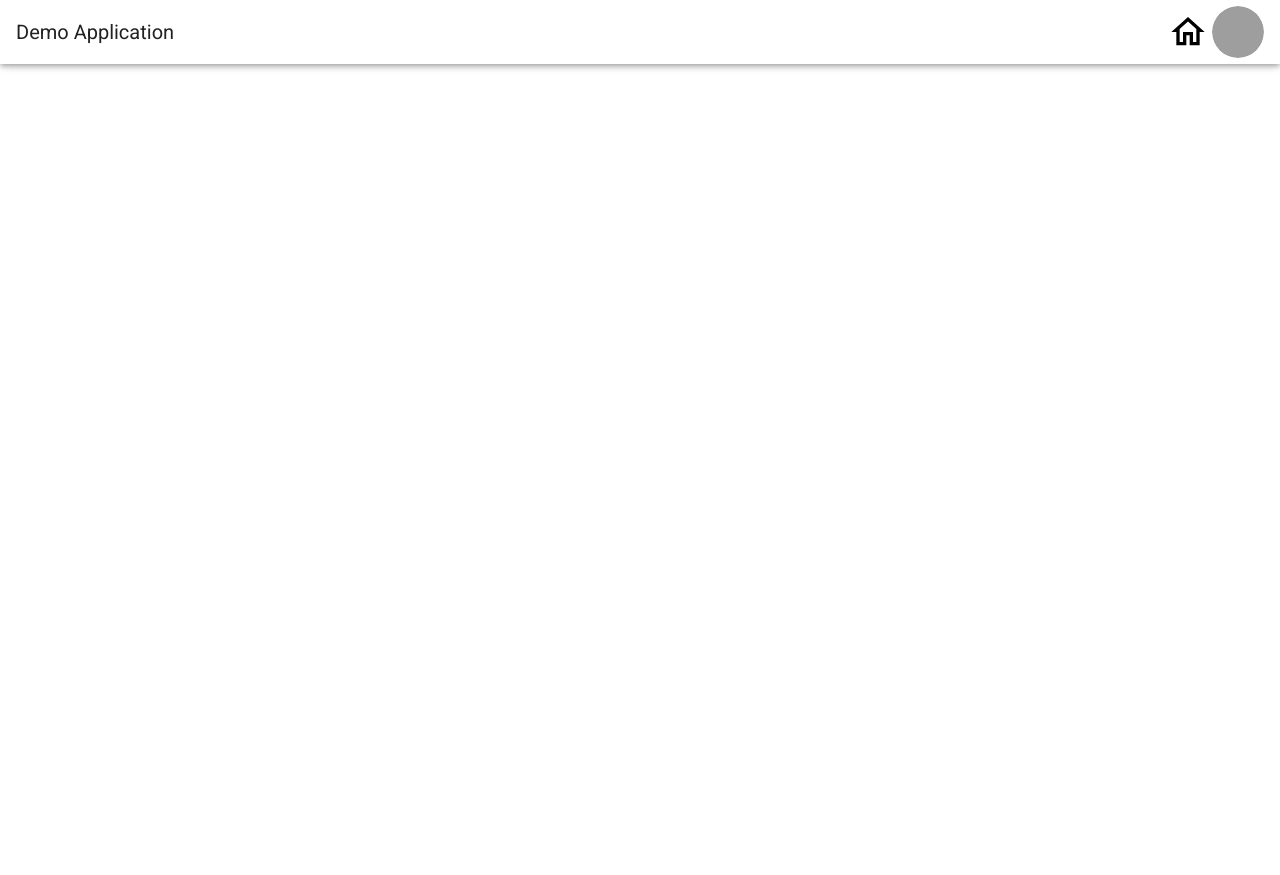
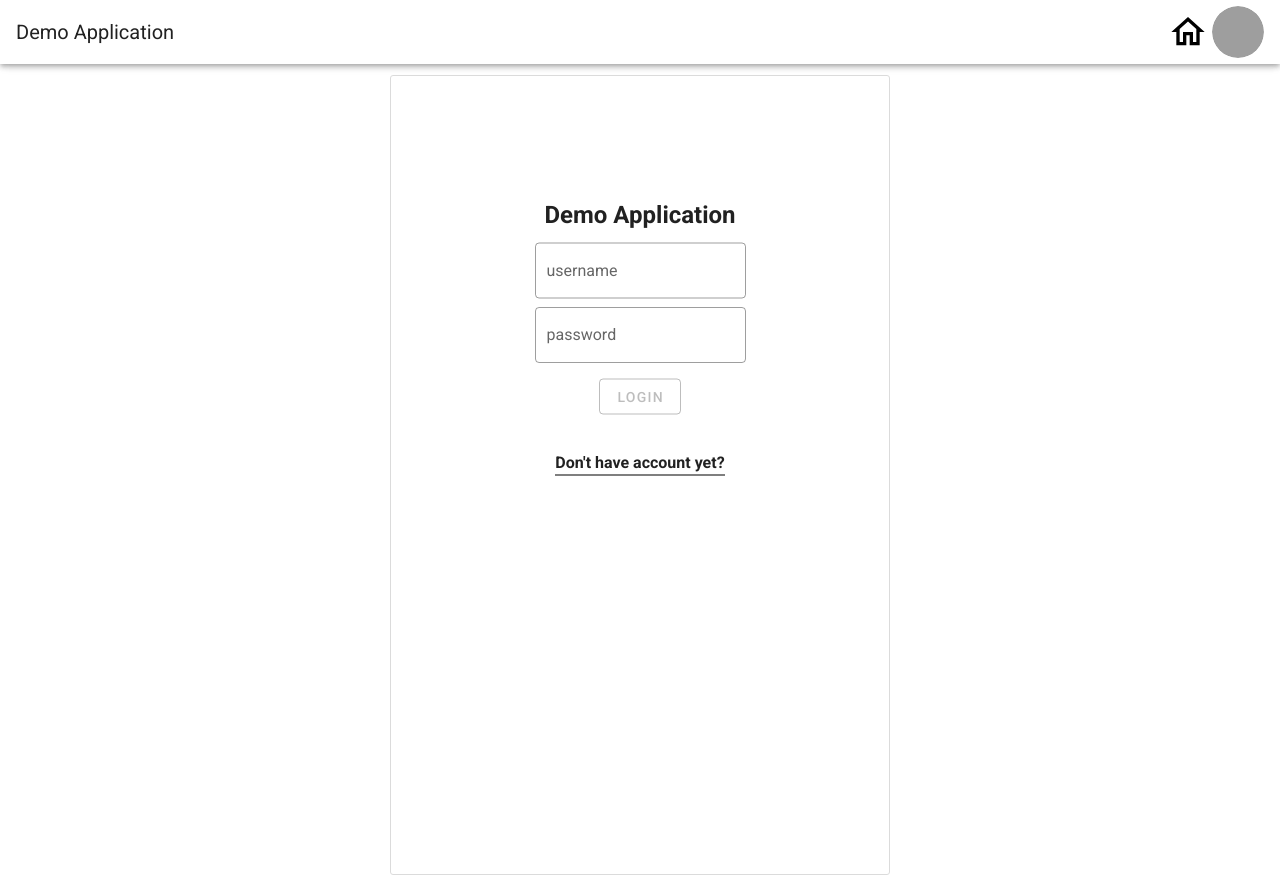
Before and after one commit to kyleliao321/instagram-clone-web, a Vue app: page /login in a window 1280 px wide. Before the commit the page ends 800 px from the top, so only its background shows below. Built offline with nearby package versions, Linux system fonts and the light colour scheme; grey boxes are pictures that could not be loaded.

Commit message:
Add Login View

```diff
--- a/src/App.vue
+++ b/src/App.vue
@@ -47,6 +47,9 @@ export default class App extends Vue {
 
   private onNavigate (dest: string) {
     console.log(`navigate ${dest}`)
+    if (this.currentRouteName !== dest) {
+      this.$router.push({ name: dest })
+    }
   }
 
   private navigateToFeeds () {
--- a/src/router/index.ts
+++ b/src/router/index.ts
@@ -3,6 +3,7 @@ import VueRouter, { RouteConfig } from 'vue-router'
 import Feeds from '../views/Feeds/Feeds.vue'
 import Home from '../views/Home/Home.vue'
 import Register from '../views/Register/Register.vue'
+import Login from '../views/Login/Login.vue'
 
 Vue.use(VueRouter)
 
@@ -21,6 +22,11 @@ const routes: Array<RouteConfig> = [
     path: '/register',
     name: 'Register',
     component: Register
+  },
+  {
+    path: '/login',
+    name: 'Login',
+    component: Login
   }
 ]
 
--- /dev/null
+++ b/src/views/Login/Login.vue
@@ -0,0 +1,79 @@
+<template>
+    <div style="display: flex; justify-content: center; ">
+        <div class="login-wrapper">
+            <div class="content-wrapper">
+                <h2 style="margin-bottom: 10px; ">Demo Application</h2>
+                <v-text-field
+                    v-model="userName"
+                    label="username"
+                    outlined
+                    clearable
+                ></v-text-field>
+                <v-text-field
+                    style="transform: translateY(-25%);"
+                    type="password"
+                    v-model="password"
+                    label="password"
+                    outlined
+                    clearable
+                ></v-text-field>
+                <v-btn
+                    @click.native="onLogin"
+                    style="transform: translateY(-100%);"
+                    outlined
+                    :disabled="!registerReady"
+                >Login
+                </v-btn>
+                <h4
+                    @click="onNavigate"
+                    style="border-bottom: 1px solid black; cursor: pointer; "
+                >Don't have account yet?</h4>
+            </div>
+        </div>
+    </div>
+</template>
+
+<script lang="ts">
+import { Vue, Component, Watch } from 'vue-property-decorator'
+import { isStringEmpty } from '../../utils/helpers'
+
+@Component
+export default class Register extends Vue {
+    private userName = '';
+    private password = '';
+    private registerReady = false;
+
+    private onNavigate () {
+      this.$emit('onNavigate', 'Register')
+    }
+
+    private onLogin () {
+      console.log(`Register with ${this.userName} ${this.password}`)
+    }
+
+    @Watch('userName')
+    @Watch('password')
+    private onUserNameChanged () {
+      this.registerReady = !isStringEmpty(this.userName) && !isStringEmpty(this.password)
+    }
+}
+</script>
+
+<style scoped>
+    .login-wrapper {
+        width: 500px;
+        height: 800px;
+        display: flex;
+        flex-direction: column;
+        justify-content: center;
+        align-items: center;
+        border-radius: 3px;
+        border: 1px solid rgba(var(--b6a,219,219,219),1);
+    }
+    .content-wrapper {
+        display: flex;
+        flex-direction: column;
+        align-items: center;
+        transform: translateY(-50%);
+    }
+</style>
```
